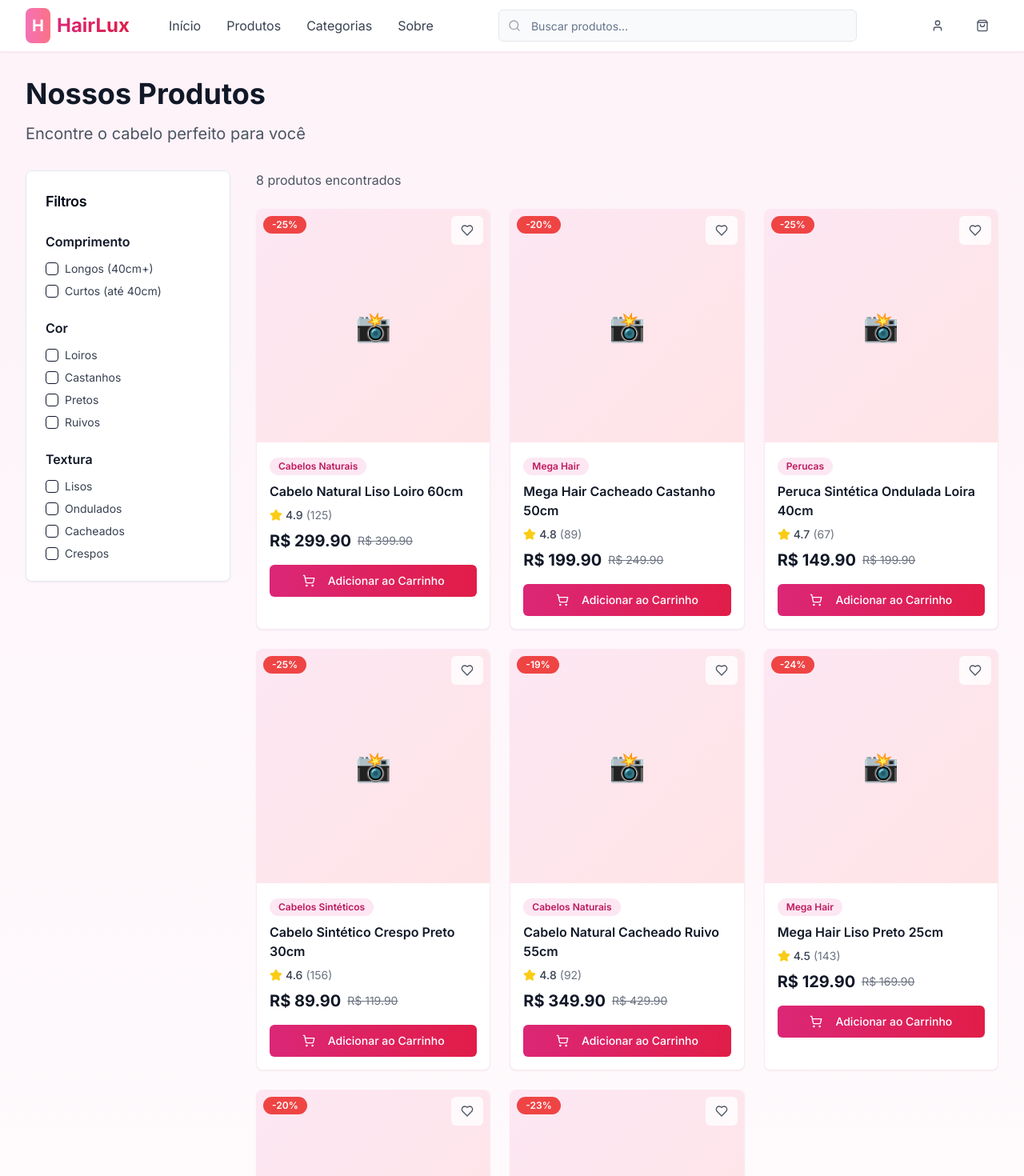
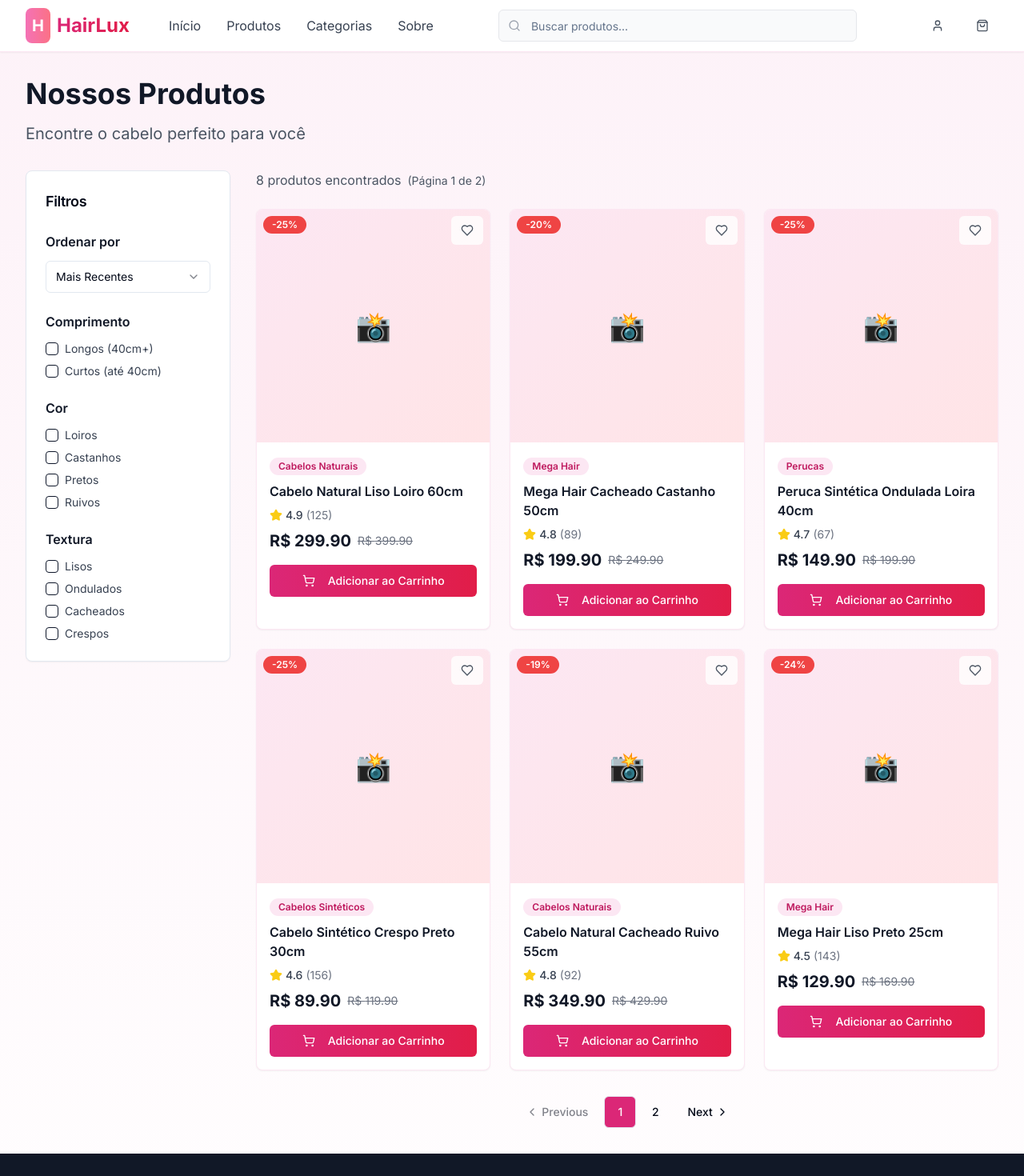
Before and after one commit to HenriqueGSena/curl-commerce-hub, a React (Vite) app: page /produtos in a window 1280 px wide. Shown: the top 1470 px of the page at 80% size. Built offline with nearby package versions, Linux system fonts and the light colour scheme.

Commit message:
feat: Add pagination and sorting to products
Adds pagination to the product listing and allows filtering by newest and oldest.

```diff
--- a/src/components/ui/ProductFilters.tsx
+++ b/src/components/ui/ProductFilters.tsx
@@ -3,11 +3,14 @@ import { useState } from "react";
 import { Card, CardContent, CardHeader, CardTitle } from "@/components/ui/card";
 import { Checkbox } from "@/components/ui/checkbox";
 import { Button } from "@/components/ui/button";
+import { Select, SelectContent, SelectItem, SelectTrigger, SelectValue } from "@/components/ui/select";
 import { X } from "lucide-react";
 
 interface ProductFiltersProps {
   onFilterChange: (filters: string[]) => void;
   activeFilters: string[];
+  onSortChange: (sortOrder: "newest" | "oldest") => void;
+  sortOrder: "newest" | "oldest";
 }
 
 const filterCategories = [
@@ -38,7 +41,7 @@ const filterCategories = [
   }
 ];
 
-export const ProductFilters = ({ onFilterChange, activeFilters }: ProductFiltersProps) => {
+export const ProductFilters = ({ onFilterChange, activeFilters, onSortChange, sortOrder }: ProductFiltersProps) => {
   const [selectedFilters, setSelectedFilters] = useState<string[]>(activeFilters);
 
   const handleFilterToggle = (filterId: string) => {
@@ -75,6 +78,21 @@ export const ProductFilters = ({ onFilterChange, activeFilters }: ProductFilters
       </CardHeader>
 
       <CardContent className="space-y-6">
+        <div>
+          <h3 className="font-semibold text-gray-900 mb-3">
+            Ordenar por
+          </h3>
+          <Select value={sortOrder} onValueChange={onSortChange}>
+            <SelectTrigger>
+              <SelectValue />
+            </SelectTrigger>
+            <SelectContent>
+              <SelectItem value="newest">Mais Recentes</SelectItem>
+              <SelectItem value="oldest">Mais Antigos</SelectItem>
+            </SelectContent>
+          </Select>
+        </div>
+
         {filterCategories.map((category) => (
           <div key={category.title}>
             <h3 className="font-semibold text-gray-900 mb-3">
--- /dev/null
+++ b/src/components/ui/ProductPagination.tsx
@@ -0,0 +1,96 @@
+
+import {
+  Pagination,
+  PaginationContent,
+  PaginationEllipsis,
+  PaginationItem,
+  PaginationLink,
+  PaginationNext,
+  PaginationPrevious,
+} from "@/components/ui/pagination";
+
+interface ProductPaginationProps {
+  currentPage: number;
+  totalPages: number;
+  onPageChange: (page: number) => void;
+}
+
+export const ProductPagination = ({ currentPage, totalPages, onPageChange }: ProductPaginationProps) => {
+  const getVisiblePages = () => {
+    const delta = 2;
+    const range = [];
+    const rangeWithDots = [];
+
+    for (let i = Math.max(2, currentPage - delta); i <= Math.min(totalPages - 1, currentPage + delta); i++) {
+      range.push(i);
+    }
+
+    if (currentPage - delta > 2) {
+      rangeWithDots.push(1, '...');
+    } else {
+      rangeWithDots.push(1);
+    }
+
+    rangeWithDots.push(...range);
+
+    if (currentPage + delta < totalPages - 1) {
+      rangeWithDots.push('...', totalPages);
+    } else {
+      rangeWithDots.push(totalPages);
+    }
+
+    return rangeWithDots;
+  };
+
+  const visiblePages = totalPages > 1 ? getVisiblePages() : [];
+
+  return (
+    <div className="flex justify-center mt-8">
+      <Pagination>
+        <PaginationContent>
+          <PaginationItem>
+            <PaginationPrevious
+              onClick={() => currentPage > 1 && onPageChange(currentPage - 1)}
+              className={`cursor-pointer ${
+                currentPage === 1
+                  ? 'opacity-50 cursor-not-allowed pointer-events-none'
+                  : 'hover:bg-pink-50'
+              }`}
+            />
+          </PaginationItem>
+
+          {visiblePages.map((page, index) => (
+            <PaginationItem key={index}>
+              {page === '...' ? (
+                <PaginationEllipsis />
+              ) : (
+                <PaginationLink
+                  onClick={() => onPageChange(page as number)}
+                  isActive={currentPage === page}
+                  className={`cursor-pointer ${
+                    currentPage === page
+                      ? 'bg-pink-600 text-white hover:bg-pink-700'
+                      : 'hover:bg-pink-50'
+                  }`}
+                >
+                  {page}
+                </PaginationLink>
+              )}
+            </PaginationItem>
+          ))}
+
+          <PaginationItem>
+            <PaginationNext
+              onClick={() => currentPage < totalPages && onPageChange(currentPage + 1)}
+              className={`cursor-pointer ${
+                currentPage === totalPages
+                  ? 'opacity-50 cursor-not-allowed pointer-events-none'
+                  : 'hover:bg-pink-50'
+              }`}
+            />
+          </PaginationItem>
+        </PaginationContent>
+      </Pagination>
+    </div>
+  );
+};
--- a/src/pages/Produtos.tsx
+++ b/src/pages/Produtos.tsx
@@ -4,6 +4,7 @@ import { Header } from "@/components/layout/Header";
 import { Footer } from "@/components/layout/Footer";
 import { ProductCard } from "@/components/ui/ProductCard";
 import { ProductFilters } from "@/components/ui/ProductFilters";
+import { ProductPagination } from "@/components/ui/ProductPagination";
 
 const allProducts = [
   {
@@ -16,7 +17,8 @@ const allProducts = [
     rating: 4.9,
     reviews: 125,
     discount: 25,
-    filters: ["longos", "loiros", "lisos"]
+    filters: ["longos", "loiros", "lisos"],
+    createdAt: "2024-01-15"
   },
   {
     id: 2,
@@ -28,7 +30,8 @@ const allProducts = [
     rating: 4.8,
     reviews: 89,
     discount: 20,
-    filters: ["longos", "cacheados", "castanhos"]
+    filters: ["longos", "cacheados", "castanhos"],
+    createdAt: "2024-02-10"
   },
   {
     id: 3,
@@ -40,7 +43,8 @@ const allProducts = [
     rating: 4.7,
     reviews: 67,
     discount: 25,
-    filters: ["longos", "loiros", "ondulados"]
+    filters: ["longos", "loiros", "ondulados"],
+    createdAt: "2024-03-05"
   },
   {
     id: 4,
@@ -52,7 +56,8 @@ const allProducts = [
     rating: 4.6,
     reviews: 156,
     discount: 25,
-    filters: ["curtos", "crespos", "pretos"]
+    filters: ["curtos", "crespos", "pretos"],
+    createdAt: "2024-01-20"
   },
   {
     id: 5,
@@ -64,7 +69,8 @@ const allProducts = [
     rating: 4.8,
     reviews: 92,
     discount: 19,
-    filters: ["longos", "cacheados", "ruivos"]
+    filters: ["longos", "cacheados", "ruivos"],
+    createdAt: "2024-02-28"
   },
   {
     id: 6,
@@ -76,7 +82,8 @@ const allProducts = [
     rating: 4.5,
     reviews: 143,
     discount: 24,
-    filters: ["curtos", "lisos", "pretos"]
+    filters: ["curtos", "lisos", "pretos"],
+    createdAt: "2024-03-15"
   },
   {
     id: 7,
@@ -88,7 +95,8 @@ const allProducts = [
     rating: 4.9,
     reviews: 78,
     discount: 20,
-    filters: ["longos", "ondulados", "castanhos"]
+    filters: ["longos", "ondulados", "castanhos"],
+    createdAt: "2024-01-30"
   },
   {
     id: 8,
@@ -100,25 +108,63 @@ const allProducts = [
     rating: 4.4,
     reviews: 198,
     discount: 23,
-    filters: ["curtos", "lisos", "loiros"]
+    filters: ["curtos", "lisos", "loiros"],
+    createdAt: "2024-03-20"
   }
 ];
+
+const PRODUCTS_PER_PAGE = 6;
 
 const Produtos = () => {
   const [filteredProducts, setFilteredProducts] = useState(allProducts);
   const [activeFilters, setActiveFilters] = useState<string[]>([]);
+  const [sortOrder, setSortOrder] = useState<"newest" | "oldest">("newest");
+  const [currentPage, setCurrentPage] = useState(1);
 
   const handleFilterChange = (filters: string[]) => {
     setActiveFilters(filters);
+    setCurrentPage(1); // Reset to first page when filters change
 
-    if (filters.length === 0) {
-      setFilteredProducts(allProducts);
-    } else {
-      const filtered = allProducts.filter(product =>
+    let filtered = allProducts;
+
+    if (filters.length > 0) {
+      filtered = allProducts.filter(product =>
         filters.some(filter => product.filters.includes(filter))
       );
-      setFilteredProducts(filtered);
     }
+
+    // Apply sorting
+    const sorted = [...filtered].sort((a, b) => {
+      const dateA = new Date(a.createdAt).getTime();
+      const dateB = new Date(b.createdAt).getTime();
+      return sortOrder === "newest" ? dateB - dateA : dateA - dateB;
+    });
+
+    setFilteredProducts(sorted);
+  };
+
+  const handleSortChange = (newSortOrder: "newest" | "oldest") => {
+    setSortOrder(newSortOrder);
+    setCurrentPage(1); // Reset to first page when sorting changes
+
+    const sorted = [...filteredProducts].sort((a, b) => {
+      const dateA = new Date(a.createdAt).getTime();
+      const dateB = new Date(b.createdAt).getTime();
+      return newSortOrder === "newest" ? dateB - dateA : dateA - dateB;
+    });
+
+    setFilteredProducts(sorted);
+  };
+
+  // Calculate pagination
+  const totalPages = Math.ceil(filteredProducts.length / PRODUCTS_PER_PAGE);
+  const startIndex = (currentPage - 1) * PRODUCTS_PER_PAGE;
+  const endIndex = startIndex + PRODUCTS_PER_PAGE;
+  const currentProducts = filteredProducts.slice(startIndex, endIndex);
+
+  const handlePageChange = (page: number) => {
+    setCurrentPage(page);
+    window.scrollTo({ top: 0, behavior: 'smooth' });
   };
 
   return (
@@ -140,6 +186,8 @@ const Produtos = () => {
             <ProductFilters
               onFilterChange={handleFilterChange}
               activeFilters={activeFilters}
+              onSortChange={handleSortChange}
+              sortOrder={sortOrder}
             />
           </aside>
 
@@ -147,11 +195,16 @@ const Produtos = () => {
             <div className="mb-6 flex justify-between items-center">
               <p className="text-gray-600">
                 {filteredProducts.length} produto{filteredProducts.length !== 1 ? 's' : ''} encontrado{filteredProducts.length !== 1 ? 's' : ''}
+                {totalPages > 1 && (
+                  <span className="ml-2 text-sm">
+                    (Página {currentPage} de {totalPages})
+                  </span>
+                )}
               </p>
             </div>
 
-            <div className="grid sm:grid-cols-2 lg:grid-cols-3 gap-6">
-              {filteredProducts.map((product) => (
+            <div className="grid sm:grid-cols-2 lg:grid-cols-3 gap-6 mb-8">
+              {currentProducts.map((product) => (
                 <ProductCard key={product.id} product={product} />
               ))}
             </div>
@@ -163,6 +216,14 @@ const Produtos = () => {
                 </p>
               </div>
             )}
+
+            {totalPages > 1 && (
+              <ProductPagination
+                currentPage={currentPage}
+                totalPages={totalPages}
+                onPageChange={handlePageChange}
+              />
+            )}
           </div>
         </div>
       </main>
```
